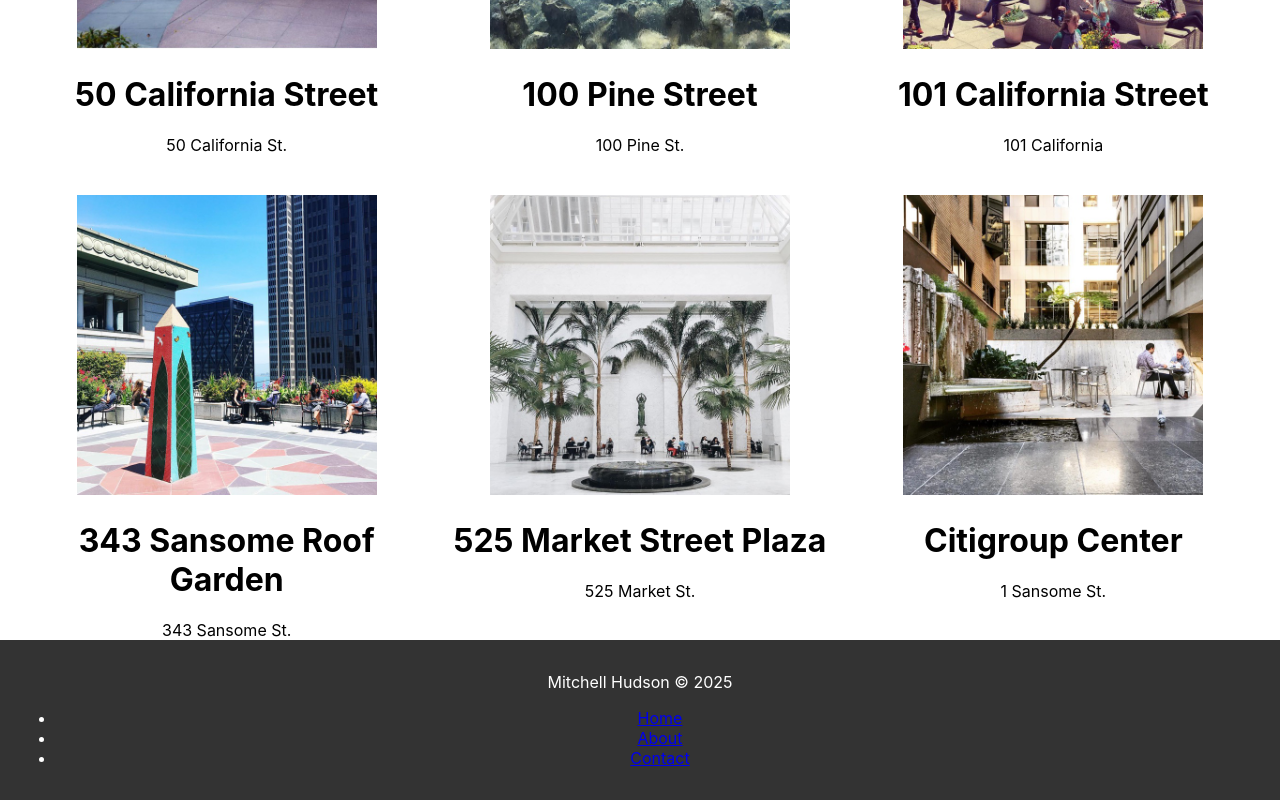
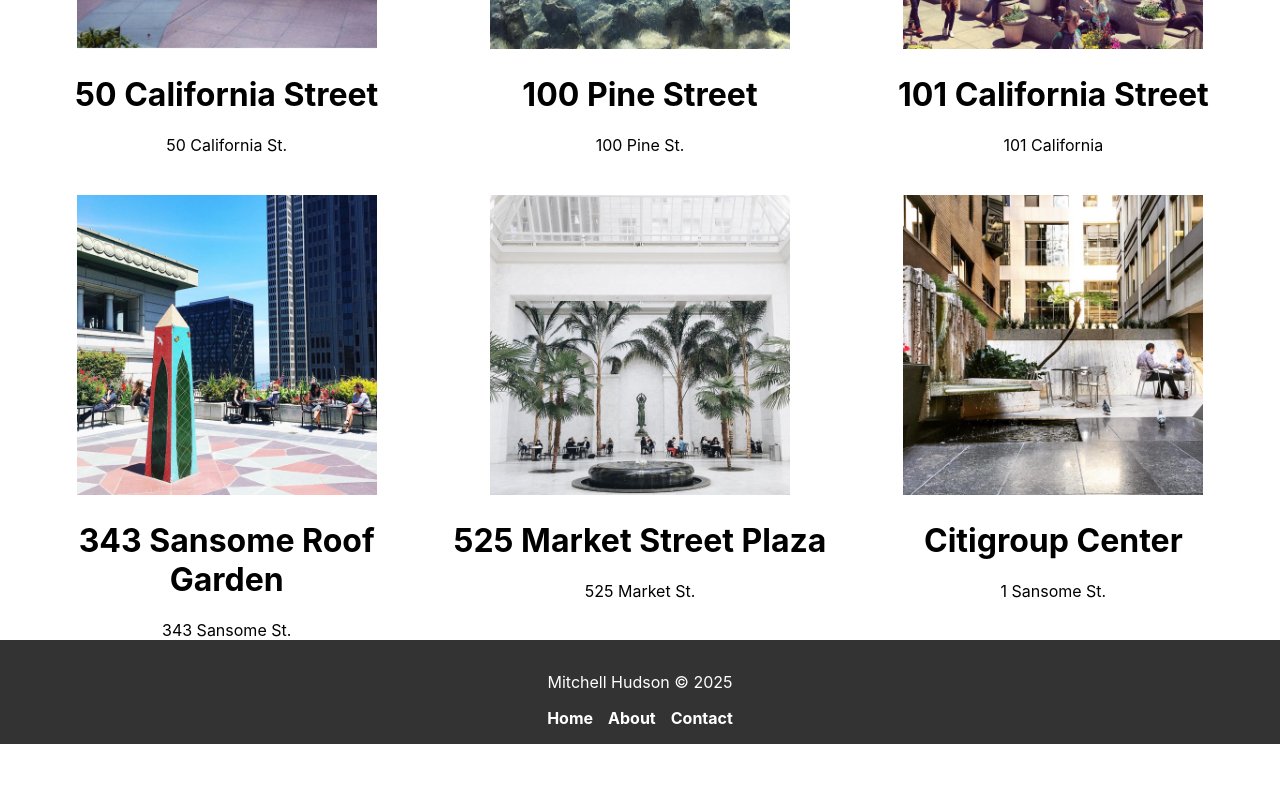
Before and after one commit to Joshkaki00/react-js-tutorial, a React (Create React App) app: page / in a window 1280 px wide. Shown: the part 430-1230 px from the top of the page. After the commit the page ends 1174 px from the top, so only its background shows below. Built offline with nearby package versions, Linux system fonts and the light colour scheme.

Commit message:
added more styling

```diff
--- a/src/Footer.css
+++ b/src/Footer.css
@@ -4,3 +4,27 @@
     background-color: #333;
     color: white;
   }
+
+  .Footer-Nav ul {
+    list-style: none;
+    padding: 0;
+    margin: 1em 0 0 0;
+    display: flex;
+    justify-content: center;
+    gap: 15px; /* Space between links */
+  }
+
+  .Footer-Nav li {
+    display: inline;
+  }
+
+  .Footer-Nav a {
+    color: white;
+    text-decoration: none;
+    font-weight: bold;
+    transition: color 0.3s;
+  }
+
+  .Footer-Nav a:hover {
+    color: #4CAF50;  /* Change color on hover */
+  }
```
